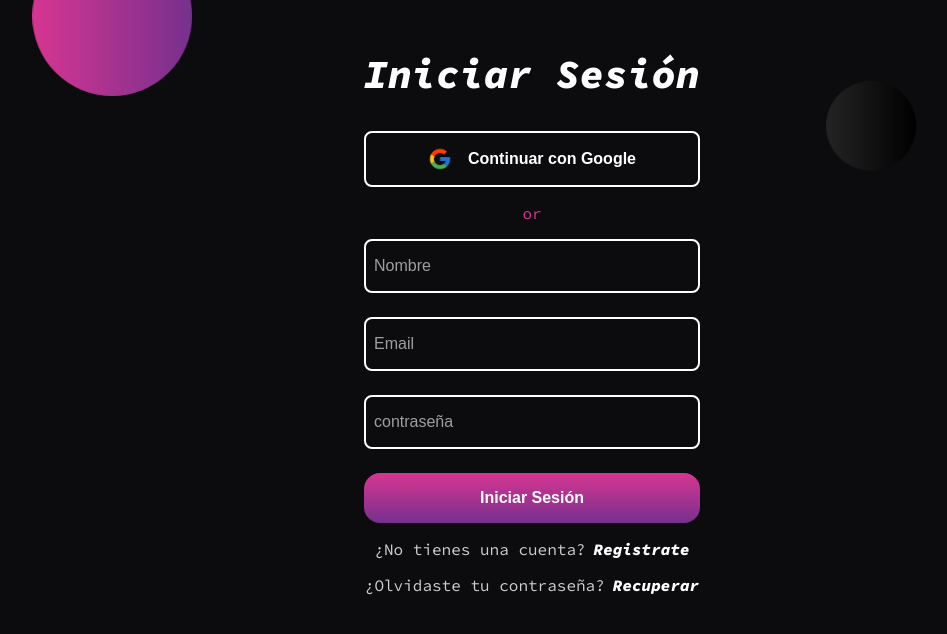
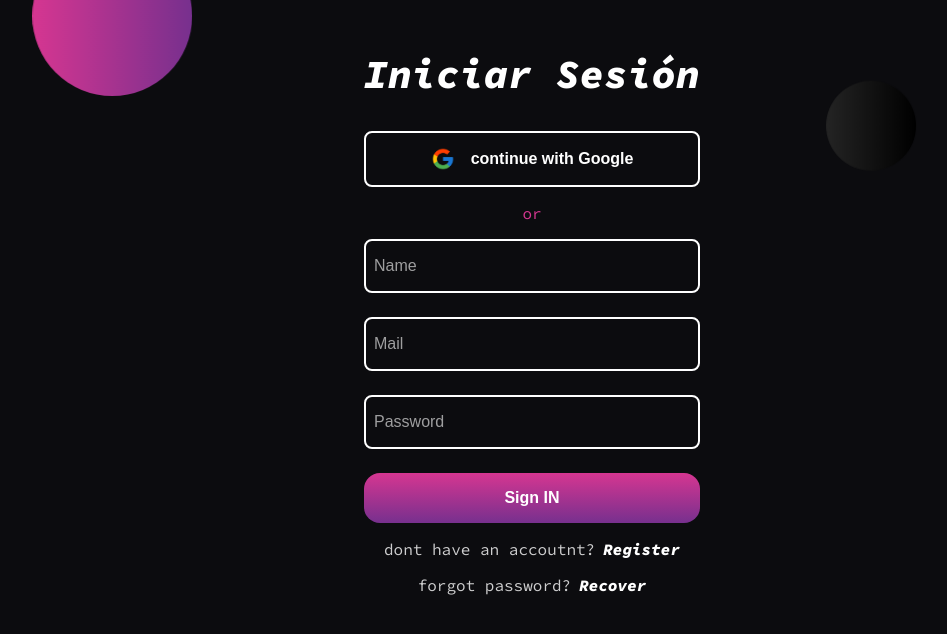
Before and after one commit to IamDavidev/DavTionDev, a React (Vite) app: page /iniciar/sesion in a window 1280 px wide. Shown: the top 634 px of the page, without its empty margins (108-1055 px from the left). Built offline with nearby package versions, Linux system fonts and the light colour scheme; no server answers.

Commit message:
🍻 - validation task - styled task notification

```diff
--- a/models.json
+++ b/models.json
@@ -1 +1 @@
-[{"analyzerName":"intellisense-members","languageName":"javascript","identity":{"modelId":"1A3F919CD5B7725108B03C349630A1C82B03","outputId":"4A84987F2428442A9EC84563BB2BC063","modifiedTimeUtc":"2020-09-28T23:11:53.754Z"},"filePath":"1A3F919CD5B7725108B03C349630A1C82B03_4A84987F2428442A9EC84563BB2BC063","lastAccessTimeUtc":"2022-05-08T00:11:40.742Z"}]
+[{"analyzerName":"intellisense-members","languageName":"javascript","identity":{"modelId":"1A3F919CD5B7725108B03C349630A1C82B03","outputId":"4A84987F2428442A9EC84563BB2BC063","modifiedTimeUtc":"2020-09-28T23:11:53.754Z"},"filePath":"1A3F919CD5B7725108B03C349630A1C82B03_4A84987F2428442A9EC84563BB2BC063","lastAccessTimeUtc":"2022-05-08T19:21:52.979Z"}]
--- a/src/App.tsx
+++ b/src/App.tsx
@@ -22,10 +22,13 @@ function App() {
 			<Helmet>
 				<title>Davtion Dev</title>
 			</Helmet>
-			{loading && <Loading />}
-			<BrowserRouter>
-				{isLogged ? <PrivateRoutes /> : <PublicRoutes />}
-			</BrowserRouter>
+			{loading ? (
+				<Loading />
+			) : (
+				<BrowserRouter>
+					{isLogged ? <PrivateRoutes /> : <PublicRoutes />}
+				</BrowserRouter>
+			)}
 		</div>
 	);
 }
--- a/src/components/CardTask/CardTask.tsx
+++ b/src/components/CardTask/CardTask.tsx
@@ -8,24 +8,13 @@ type reduceStr = {
 };
 
 const CardTask = ({ title, priority, status, description }: any) => {
-	const descriptionSplit = description
-		.split(' ')
-		.reduce((acc: string, curr: string, index: number) => {
-			if (index % 20 === 0) {
-				acc += `${curr} \n`;
-			} else {
-				acc += `${curr} `;
-			}
-			return acc;
-		});
-
 	return (
 		<article className={styles.cardTask}>
 			<header className={styles.headerCard}>
 				<h3>{title.length > 30 ? `${title.substring(0, 30)}...` : title}</h3>
 			</header>
 			<div className={styles.contentCard}>
-				<span>{descriptionSplit}</span>
+				<span>{description}</span>
 			</div>
 			<footer className={styles.footerCard}>
 				<div>
--- a/src/components/CardTask/cardtask.module.css
+++ b/src/components/CardTask/cardtask.module.css
@@ -24,7 +24,7 @@
 		}
 	}
 	& div {
-		overflow: hidden;
+		overflow: auto;
 		& p {
 			font-size: 14px;
 		}
--- a/src/lib/api/Task.api.ts
+++ b/src/lib/api/Task.api.ts
@@ -1,12 +1,18 @@
 import { taskStateClient } from '../../constants/client/state';
 import { taskType } from '../../interfaces/state.interface';
-import { toastAddTask } from '../helpers/Toast';
+import { invalidTask, toastAddTask } from '../helpers/Toast';
 import { TaskMapper } from '../mappers/task.mapper';
 
 export const AddTask = (e: any) => {
 	e.preventDefault();
 	const task: taskType = TaskMapper(e.target);
+
+	if (!task.title) return invalidTask();
+
+	if (!task.description) return invalidTask();
+
 	toastAddTask();
+
 	return setTimeout(() => {
 		taskStateClient({
 			...taskStateClient,
--- a/src/lib/helpers/Toast.ts
+++ b/src/lib/helpers/Toast.ts
@@ -13,6 +13,7 @@ export const toastAddTask = () => {
 			style: {
 				backgroundColor: '#4a5570',
 				color: ' #fff',
+				fontWeight: 'bold',
 			},
 			success: {
 				duration: 2000,
@@ -20,3 +21,13 @@ export const toastAddTask = () => {
 		}
 	);
 };
+
+export const invalidTask = () => {
+	toast.error('Task is not valid ! ', {
+		style: {
+			backgroundColor: '#4a5570',
+			color: '#fff',
+			fontWeight: 'bold',
+		},
+	});
+};
--- a/src/lib/services/getOnAtuthUser.ts
+++ b/src/lib/services/getOnAtuthUser.ts
@@ -19,12 +19,11 @@ export function getOnAuthUser({ setLoading, setIsLoggedIn }: any) {
 			isLoggedIn: true,
 			lastLogin: metadata.lastSignInTime,
 		};
+
 		setTimeout(() => {
 			setIsLoggedIn(true);
 			setLoading(false);
 		}, 1000);
-		// setLoading(false);
-		// setIsLoggedIn(true);
 
 		return userStateClient({
 			...userStateClient,
--- a/src/pages/layouts/FormModal/formModal.module.css
+++ b/src/pages/layouts/FormModal/formModal.module.css
@@ -14,6 +14,7 @@
 			border-radius: 0.5rem;
 			padding: 1rem;
 			color: var(--text);
+			font-size: 1.2rem;
 			&:focus {
 				outline: none;
 			}
--- a/src/pages/private/Tasks/Tasks.page.tsx
+++ b/src/pages/private/Tasks/Tasks.page.tsx
@@ -9,6 +9,7 @@ import ModalTask from '../../layouts/ModalTask/modalTask.layout';
 import { GET_TASKS } from '../../../gql/getTasks.gql';
 import IconOpen from '../../../components/icons/IconOpen';
 import { Toaster } from 'react-hot-toast';
+import { Helmet } from 'react-helmet';
 
 const Tasks: FC = () => {
 	const [modal, setModal] = useState(false);
@@ -19,6 +20,9 @@ const Tasks: FC = () => {
 
 	return (
 		<>
+			<Helmet>
+				<title>tasks | Davtion Dev</title>
+			</Helmet>
 			<Navbar />
 			<div className={styles.tasks}>
 				<header className={styles.headerTasks}>
--- a/src/pages/public/Login/Login.page.tsx
+++ b/src/pages/public/Login/Login.page.tsx
@@ -7,7 +7,7 @@ function Login() {
 	return (
 		<>
 			<Helmet>
-				<title>iniciar sesión | Davtion Dev</title>
+				<title>Sing In | Davtion Dev</title>
 			</Helmet>
 			<div className={styles.Login}>
 				<h2 className={styles.titleSignIn}>Iniciar Sesión</h2>
@@ -17,30 +17,30 @@ function Login() {
 						className={`${styles.provider} ${styles.providerGoogle || ''}`}>
 						<img src='/google.png' alt='Google' />
 						<p>
-							Continuar con <span>Google</span>
+							continue with <span>Google</span>
 						</p>
 					</button>
 				</div>
 				<span className={styles.orLogin}> or</span>
 				<form className={styles.formSignIn}>
 					<label>
-						<input type='text' placeholder='Nombre' required />
+						<input type='text' placeholder='Name' required />
 					</label>
 					<label>
-						<input type='text' placeholder='Email' required />
+						<input type='text' placeholder='Mail' required />
 					</label>
 					<label>
-						<input type='Password' required placeholder='contraseña' />
+						<input type='Password' required placeholder='Password' />
 					</label>
-					<button className='btnSingIn'>Iniciar Sesión</button>
+					<button className='btnSingIn'>Sign IN</button>
 				</form>
 				<p className={styles.forgotPasswordLogin}>
-					<span>¿No tienes una cuenta?</span>
-					<Link to='/cuenta/registro'>Registrate</Link>
+					<span>dont have an accoutnt?</span>
+					<Link to='/cuenta/registro'>Register</Link>
 				</p>
 				<p className={styles.forgotPasswordLogin}>
-					<span>¿Olvidaste tu contraseña?</span>
-					<Link to='/recuperar/contrasena'>Recuperar</Link>
+					<span>forgot password?</span>
+					<Link to='/recuperar/contrasena'>Recover</Link>
 				</p>
 			</div>
 			<div className={styles.bolSign}></div>
--- a/src/routes/Public.routes.tsx
+++ b/src/routes/Public.routes.tsx
@@ -1,5 +1,5 @@
 import { FC } from 'react';
-import { Routes, Route } from 'react-router-dom';
+import { Routes, Route, Navigate } from 'react-router-dom';
 import Lading from '../pages/public/LandingPage/Landing.page';
 import Login from '../pages/public/Login/Login.page';
 
@@ -8,9 +8,9 @@ import Login from '../pages/public/Login/Login.page';
 const PublicRoutes: FC = () => {
 	return (
 		<Routes>
+			<Route path='*' element={<Navigate to='/' replace />} />
 			<Route path='/' element={<Lading />} />
 			<Route path='/iniciar/sesion' element={<Login />} />
-			<Route path='*' element={<p>404</p>} />
 			<Route path='/crear/cuenta' element={<p> crear cuenta</p>} />
 		</Routes>
 	);
```
